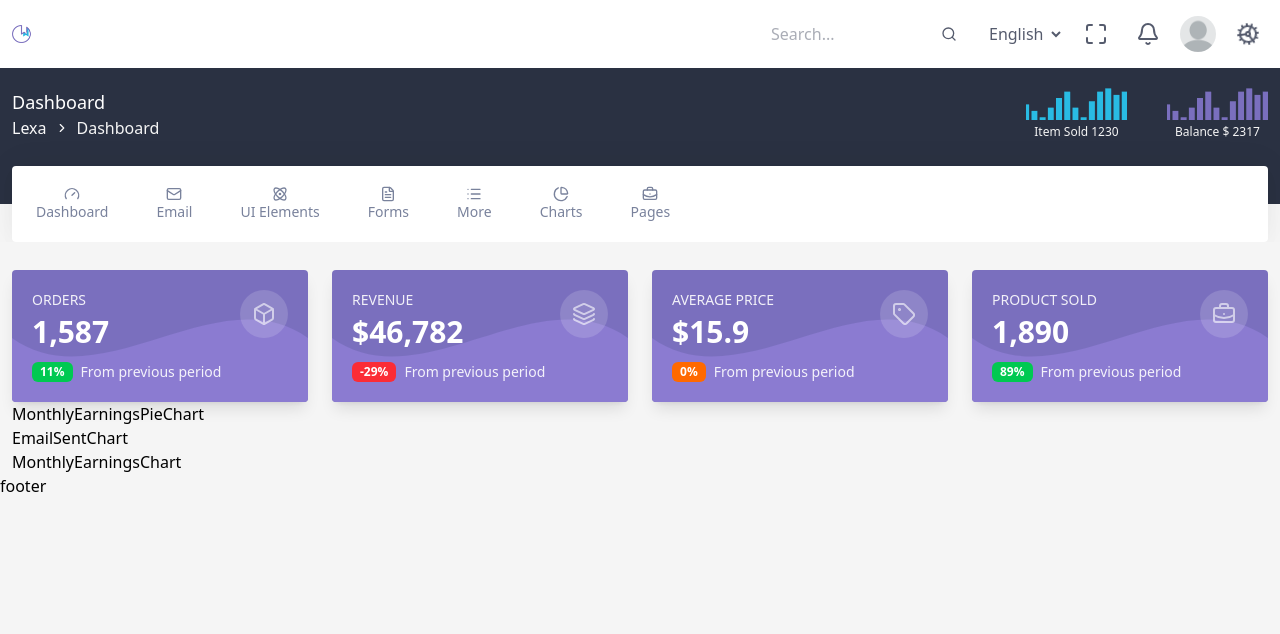
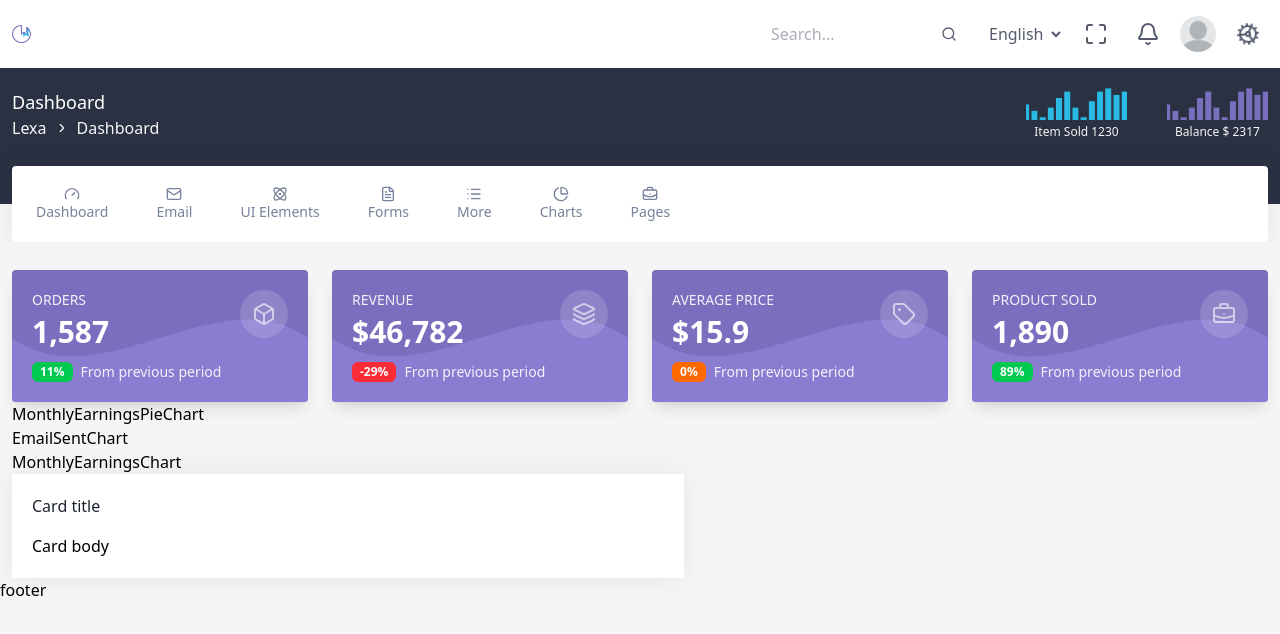
Before and after one commit to Hasmik-Mejlumyan/dynamic-dashboard-example, a React (Vite) app: page / in a window 1280 px wide. Shown: the top 634 px of the page. Built offline with nearby package versions, Linux system fonts and the light colour scheme.

Commit message:
created card component

```diff
--- a/src/App.tsx
+++ b/src/App.tsx
@@ -1,6 +1,7 @@
 import MainLayout from './components/layout/MainLayout/MainLayout';
 import Charts from './components/Charts/Charts.tsx';
 import MainStats from './components/Statistics/MainStats.tsx';
+import Card from './components/UI/Card/Card.tsx';
 
 const App = () => {
   return (
@@ -22,6 +23,9 @@ const App = () => {
         {/*  <div className="bg-primary col-span-2">2</div>*/}
         {/*  <div className="bg-primary">3</div>*/}
         {/*</div>*/}
+        <Card title="Card title" className="max-w-2xl">
+          Card body
+        </Card>
       </div>
     </MainLayout>
   );
--- a/src/components/UI/Card/Card.tsx
+++ b/src/components/UI/Card/Card.tsx
@@ -1,10 +1,18 @@
 import type { FC } from 'react';
 import type { ICardProps } from './types.ts';
 
-const Card: FC<ICardProps> = ({ title, children }) => {
+const Card: FC<ICardProps> = ({
+  title,
+  titleClassName = '',
+  className = '',
+  children,
+  ...props
+}) => {
   return (
-    <div>
-      {title && <h2>{title}</h2>}
+    <div className={`p-5 rounded bg-card-background shadow-[0_-3px_31px_0_#0000000d,0_6px_20px_0_#00000005] ${className}`} {...props}>
+      {title && (
+        <h2 className={`text-card-text-color mb-4 ${title}`}>{title}</h2>
+      )}
       {children}
     </div>
   );
--- a/src/components/UI/Card/types.ts
+++ b/src/components/UI/Card/types.ts
@@ -1,5 +1,6 @@
-import type { PropsWithChildren } from 'react';
+import type { HTMLAttributes, PropsWithChildren } from 'react';
 
-export interface ICardProps extends PropsWithChildren {
+export interface ICardProps extends PropsWithChildren, HTMLAttributes<HTMLDivElement> {
   title?: string;
+  titleClassName?: string;
 }
--- a/src/css/base.css
+++ b/src/css/base.css
@@ -36,6 +36,7 @@
   --background-navbar: var(--white);
 
   --card-background: var(--white);
+  --card-text-color: var(--text-light);
 
   --text-color: var(--text-light);
   --text-color-alpha: var(--text-light-alpha);
@@ -52,6 +53,7 @@
     --background-navbar: var(--gray-light);
 
     --card-background: var(--gray-medium);
+    --card-text-color: var(--text-dark);
 
     --text-color: var(--white);
     --text-color-alpha: var(--white);
--- a/tailwind.config.js
+++ b/tailwind.config.js
@@ -20,6 +20,7 @@ module.exports = {
         'background-header': 'var(--background-header)',
         'background-navbar': 'var(--background-navbar)',
         'card-background': 'var(--card-background)',
+        'card-text-color': 'var(--card-text-color)',
         'text-color': 'var(--text-color)',
         'text-color-alpha': 'var(--text-color-alpha)',
         'text-color-main': 'var(--text-color-main)',
```
